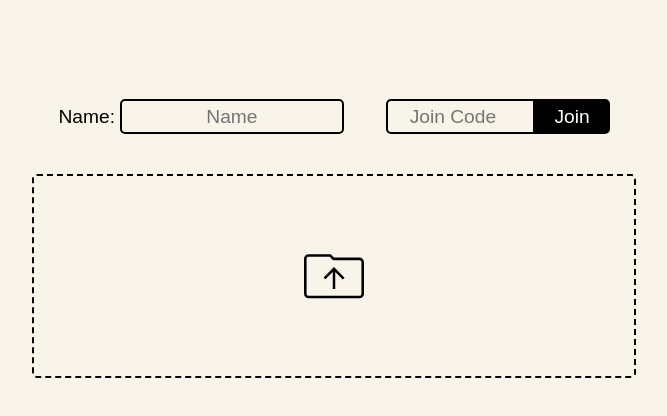
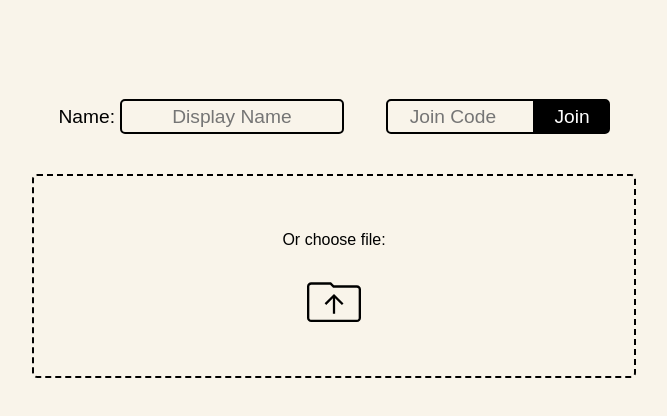
Before and after one commit to Spaceface16518/dragonfly, a website built with Vite: page index.html in a window 1280 px wide. Shown: the part 260-676 px from the top of the page, without its empty margins (306-973 px from the left). Built offline with nearby package versions, Linux system fonts and the light colour scheme; what unique-username-generator would draw is missing.

Commit message:
Add description for file selector

```diff
--- a/index.html
+++ b/index.html
@@ -12,11 +12,12 @@
     <h1>Dragonfly</h1>
     <div>
       <label for="name">Name: </label>
-      <input id="name" type="text" placeholder="Name">
+      <input id="name" type="text" placeholder="Display Name" required>
       <input id="joinCode" type="number" placeholder="Join Code"><button id="join">Join</button>
     </div>
     <div id="dropContainer">
-      <button id="selectFile"><img src="src/upload-folder.svg"></button>
+      <p>Or choose file:</p>
+      <img src="src/upload-folder.svg">
     </div>
   </form>
   <input type="file" name="filename" id="file">
--- a/src/main.scss
+++ b/src/main.scss
@@ -57,7 +57,9 @@ input:focus {
 #dropContainer {
   border: 2px dashed #000;
   border-radius: 5px;
+  cursor: pointer;
   display: flex;
+  flex-direction: column;
   place-items: center;
   place-content: center;
   margin: 5vh 0 -15vh 0;
@@ -65,19 +67,12 @@ input:focus {
   height: 25vh;
 }
 
+#dropContainer img {
+  height: 4.5rem;
+}
+
 #file {
   display: none;
-}
-
-#selectFile {
-  appearance: none;
-  background: none;
-  border: none;
-  cursor: pointer;
-}
-
-#selectFile img {
-  height: 6em;
 }
 
 #toast {
--- a/src/main.ts
+++ b/src/main.ts
@@ -1,5 +1,4 @@
 import { generateUsername } from 'unique-username-generator';
-
 
 let $dropContainer = document.getElementById('dropContainer');
 let $name = document.getElementById('name');
@@ -16,8 +15,7 @@ $dropContainer.addEventListener('drop', e => {
   playVideo();
 });
 
-document.querySelector('#selectFile').addEventListener('click', e => {
-  e.preventDefault();
+$dropContainer.addEventListener('click', () => {
   $file.click();
 });
 
```
